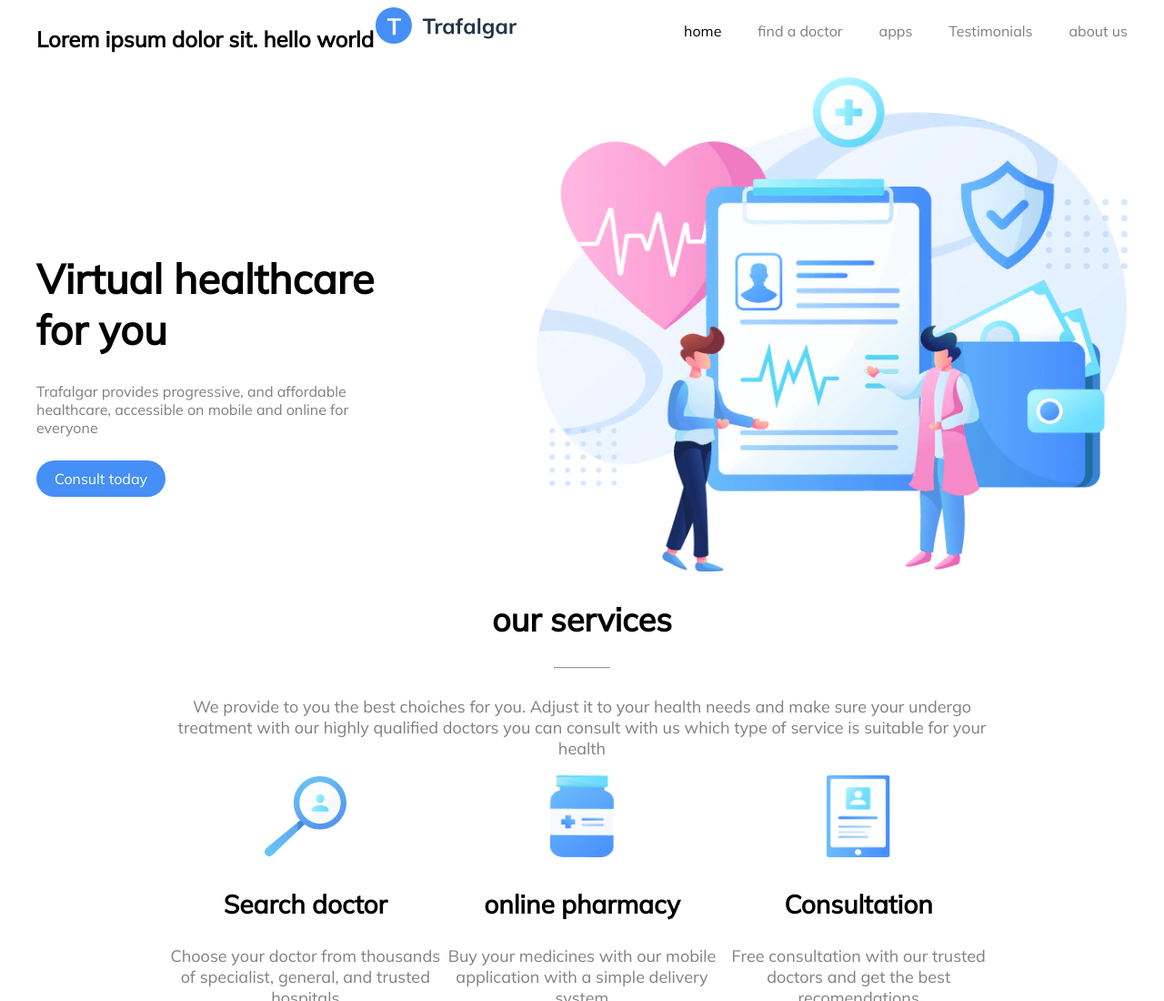
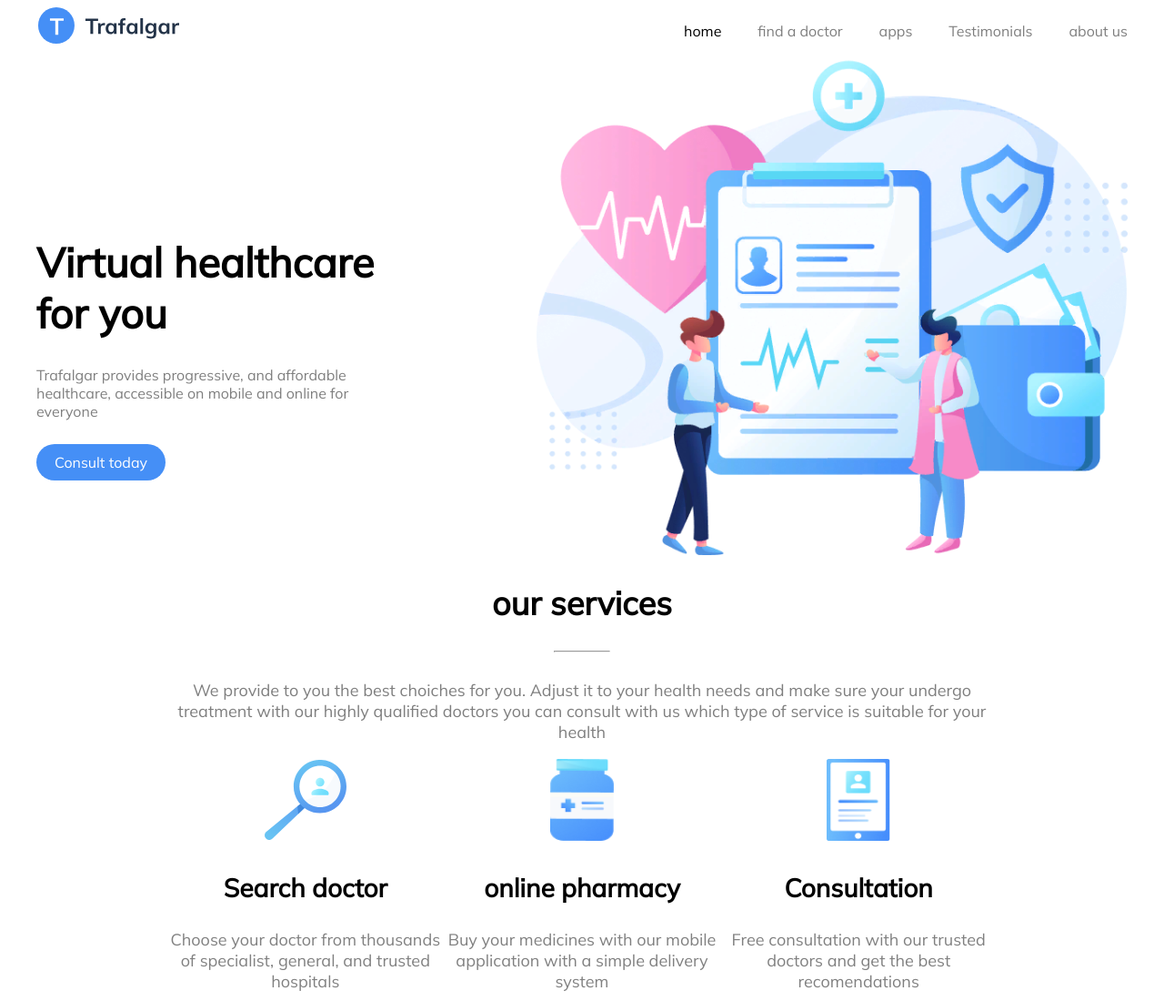
Before and after one commit to chuffy-teapot/trafalgar, a plain HTML site: page index.html in a window 1280 px wide. Shown: the top 1100 px of the page at 91% size. Drawn offline with Linux system fonts and the light colour scheme.

Commit message:
Update index.html

```diff
--- a/index.html
+++ b/index.html
@@ -18,7 +18,6 @@
     <header>
 
       <div class="top">
-        <h2>Lorem ipsum dolor sit.  hello world</h2>
         <div class="logo">
           <img src="img/logo.svg" height="40" width="160" alt="logo">
         </div>
```
